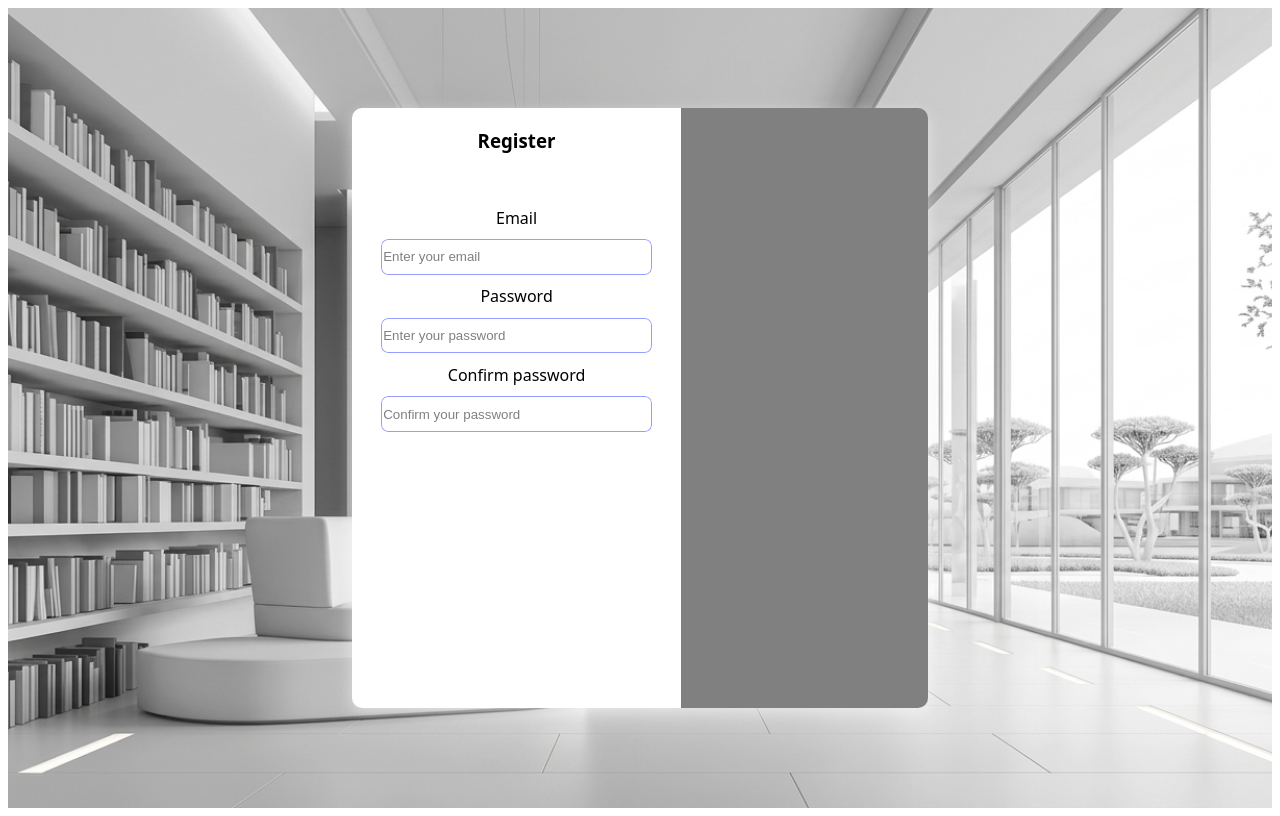
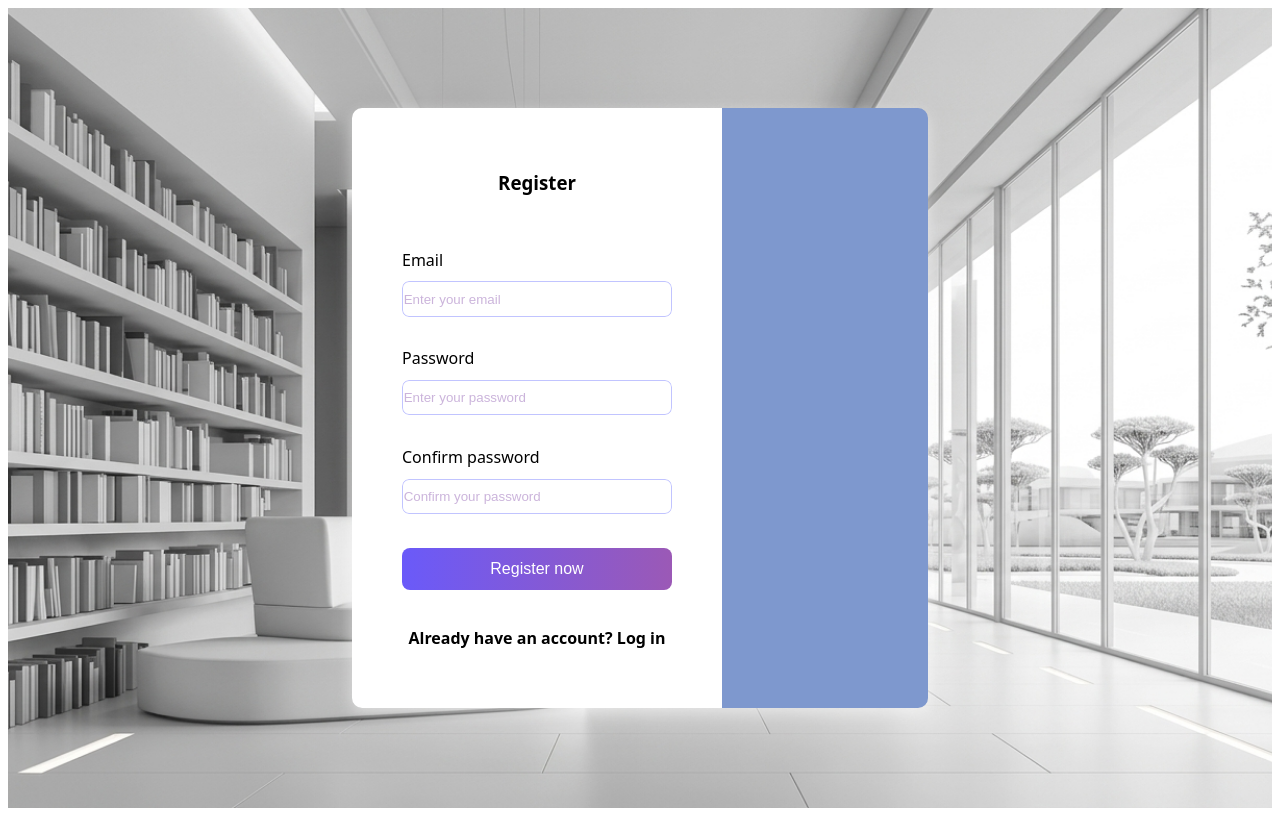
Before and after one commit to Omkar-Barkale/Find-Anything, a React (Vite) app in the folder frontend/: page /register in a window 1280 px wide. Built offline with nearby package versions, Linux system fonts and the light colour scheme.

Commit message:
frontend form done

```diff
--- a/frontend/src/components/Register.jsx
+++ b/frontend/src/components/Register.jsx
@@ -14,15 +14,28 @@ function Register()
                     <div id = "leftRegister">
                         <h3>Register</h3>
                         <form>
+                            <div className = "inputGroup">
                                 <label>Email</label>
                                 <input type="email" placeholder="Enter your email" />
+                            </div>
 
+
+                            <div className = "inputGroup">
                                 <label>Password</label>
                                 <input type="password" placeholder="Enter your password" />
+                            </div>
 
+
+                            <div className = "inputGroup">
                                 <label>Confirm password</label>
                                 <input type="password" placeholder="Confirm your password" />
+                            </div>
+
+                              <button id = "registerBtn"type="submit">Register now</button>
+
+
                         </form>
+                        <p>Already have an account? Log in</p>
                     </div>
 
                     <div id = "rightRegister">
--- a/frontend/src/components/styles/Register.css
+++ b/frontend/src/components/styles/Register.css
@@ -22,24 +22,62 @@
 #leftRegister{
     flex: 4;
     position: relative;
-    background-color: white;
+    background-color: rgb(255, 255, 255);
     border-top-left-radius: 10px;
     border-bottom-left-radius: 10px;
-
+    display: flex;
+    flex-direction: column;
+    justify-content: center;
+    padding: 0 40px;
 
 }
 
 #rightRegister{
     flex: 3;
-    background-color: gray;
+    background-color: rgb(126, 152, 206);
     position: relative;
     border-top-right-radius: 10px;
     border-bottom-right-radius: 10px;
 
 }
 
+
+
 input{
-    box-shadow: inset 0 0 0 1px #646cffaa;
+    box-shadow: inset 0 0 0 1px rgba(100, 108, 255, 0.4);
     outline: none;
     color: black;
+
 }
+
+input::placeholder {
+  color: rgba(84, 7, 136, 0.3);
+}
+
+label{
+    font-weight: 500;
+    font-size: 1em;
+    margin-left: 10px
+}
+
+.inputGroup {
+  display: flex;
+  flex-direction: column;
+  align-items: flex-start;
+  margin-bottom: 20px;
+}
+
+#registerBtn{
+  background: linear-gradient(90deg, #6a5af9, #9b59b6);
+  border: none;
+  color: white;
+  padding: 12px 88px;
+  font-size: 1em;
+  margin: 4px 2px;
+  cursor: pointer;
+  border-radius: 8px;
+}
+
+p{
+    color: black;
+}
```
Lines whose indentation alone changed are shown as unchanged.
